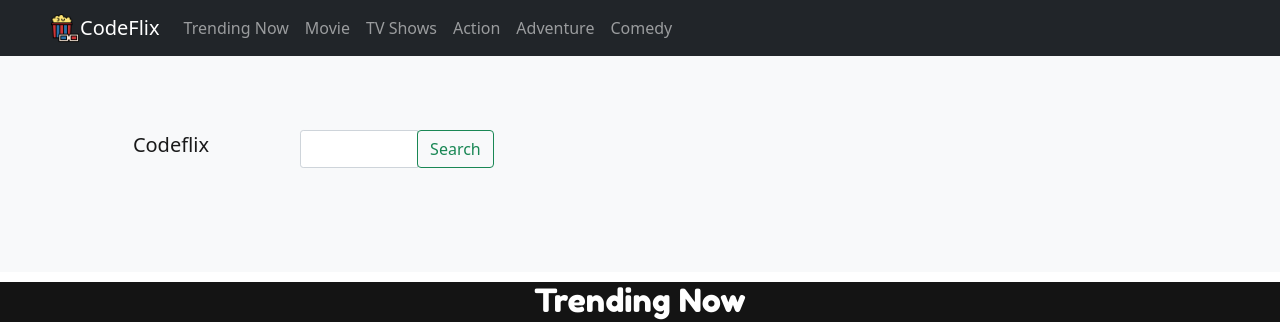
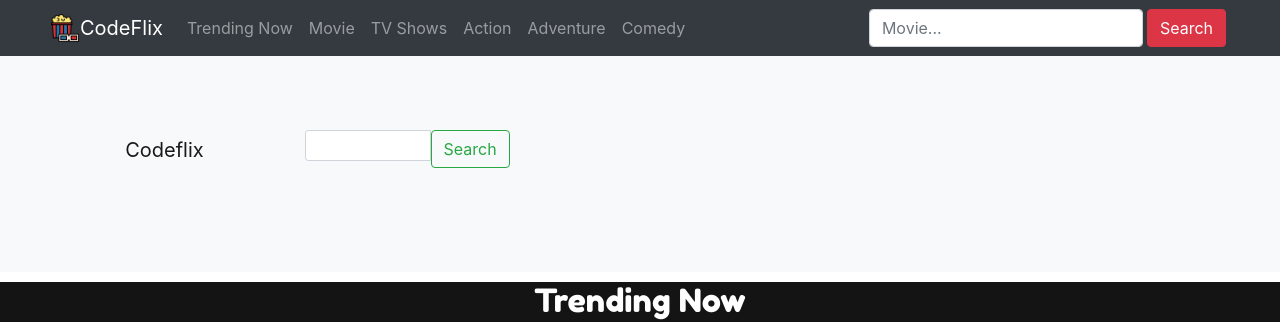
Before and after one commit to PatrickDrejerczak/codeflix, a React (Create React App) app: page / in a window 1280 px wide. Shown: the top 322 px of the page. Built offline with nearby package versions, Linux system fonts and the light colour scheme; no server answers; a web font is replaced by a local one.

Commit message:
add search box to navbar

```diff
--- a/package.json
+++ b/package.json
@@ -9,6 +9,7 @@
     "@testing-library/jest-dom": "^5.14.1",
     "@testing-library/react": "^11.2.7",
     "@testing-library/user-event": "^12.8.3",
+    "bootstrap": "4.6.0",
     "dotenv": "^10.0.0",
     "prop-types": "^15.7.2",
     "react": "^17.0.2",
--- a/public/index.html
+++ b/public/index.html
@@ -11,8 +11,8 @@
   <link rel="preconnect" href="https://fonts.gstatic.com" crossorigin>
   <link href="https://fonts.googleapis.com/css2?family=Otomanopee+One&family=Zen+Tokyo+Zoo&display=swap"
     rel="stylesheet">
-  <link rel="stylesheet" href="https://cdn.jsdelivr.net/npm/bootstrap@5.0.2/dist/css/bootstrap.min.css"
-    integrity="sha384-EVSTQN3/azprG1Anm3QDgpJLIm9Nao0Yz1ztcQTwFspd3yD65VohhpuuCOmLASjC" crossorigin="anonymous" />
+  <link rel="stylesheet" href="https://cdn.jsdelivr.net/npm/bootstrap@4.6.0/dist/css/bootstrap.min.css"
+    integrity="sha384-B0vP5xmATw1+K9KRQjQERJvTumQW0nPEzvF6L/Z6nronJ3oUOFUFpCjEUQouq2+l" crossorigin="anonymous" />
 
   <title>Codeflix</title>
 </head>
--- a/src/Components/Header/Header.js
+++ b/src/Components/Header/Header.js
@@ -1,6 +1,6 @@
 import React from 'react';
 import './styles.css';
-import { Container, Nav, Navbar, NavDropdown } from "react-bootstrap";
+import { Nav, Navbar, Form, FormControl, Button } from "react-bootstrap";
 // let trending =
 // 	'https://api.themoviedb.org/3/trending/all/week?api_key=be052554f80e371720157b837ddf8d48';
 import logo from "./logo.png";
@@ -8,7 +8,7 @@ import { Link } from 'react-router-dom';
 const Header = () => {
 	return (
 		<Navbar className="nav-bar" bg="dark" variant="dark" expand="lg">
-			<Link style={{textDecoration:"none"}} as={Link} to={`/`}><Navbar.Brand>
+			<Link style={{ textDecoration: "none" }} as={Link} to={`/`}><Navbar.Brand>
 				<img
 					src={logo}
 					alt=""
@@ -21,15 +21,19 @@ const Header = () => {
 			</Link>
 			<Navbar.Toggle aria-controls="basic-navbar-nav" />
 			<Navbar.Collapse id="basic-navbar-nav">
-				<Nav className="me-auto">
+				<Nav className="mr-auto">
 					<Nav.Link href="#trending">Trending Now</Nav.Link>
 					<Nav.Link href="#movie">Movie</Nav.Link>
 					<Nav.Link href="#tv">TV Shows</Nav.Link>
 					<Nav.Link href="#action">Action</Nav.Link>
 					<Nav.Link href="#adventure">Adventure</Nav.Link>
 					<Nav.Link href="#comedy">Comedy</Nav.Link>
+				</Nav>
 
-				</Nav>
+				<Form inline>
+					<FormControl type="text" placeholder="Movie..." />
+					<Button variant="danger" className="mx-1">Search</Button>
+				</Form>
 			</Navbar.Collapse>
 		</Navbar>
 	);
--- a/src/index.js
+++ b/src/index.js
@@ -1,7 +1,7 @@
 import React from "react";
 import ReactDOM from "react-dom";
 import { BrowserRouter as Router } from "react-router-dom";
-
+import 'bootstrap/dist/css/bootstrap.min.css';
 import App from "./App";
 
 ReactDOM.render(
```
Also changed, not shown: 1 other file (tests, documents, lock files or other folders).
